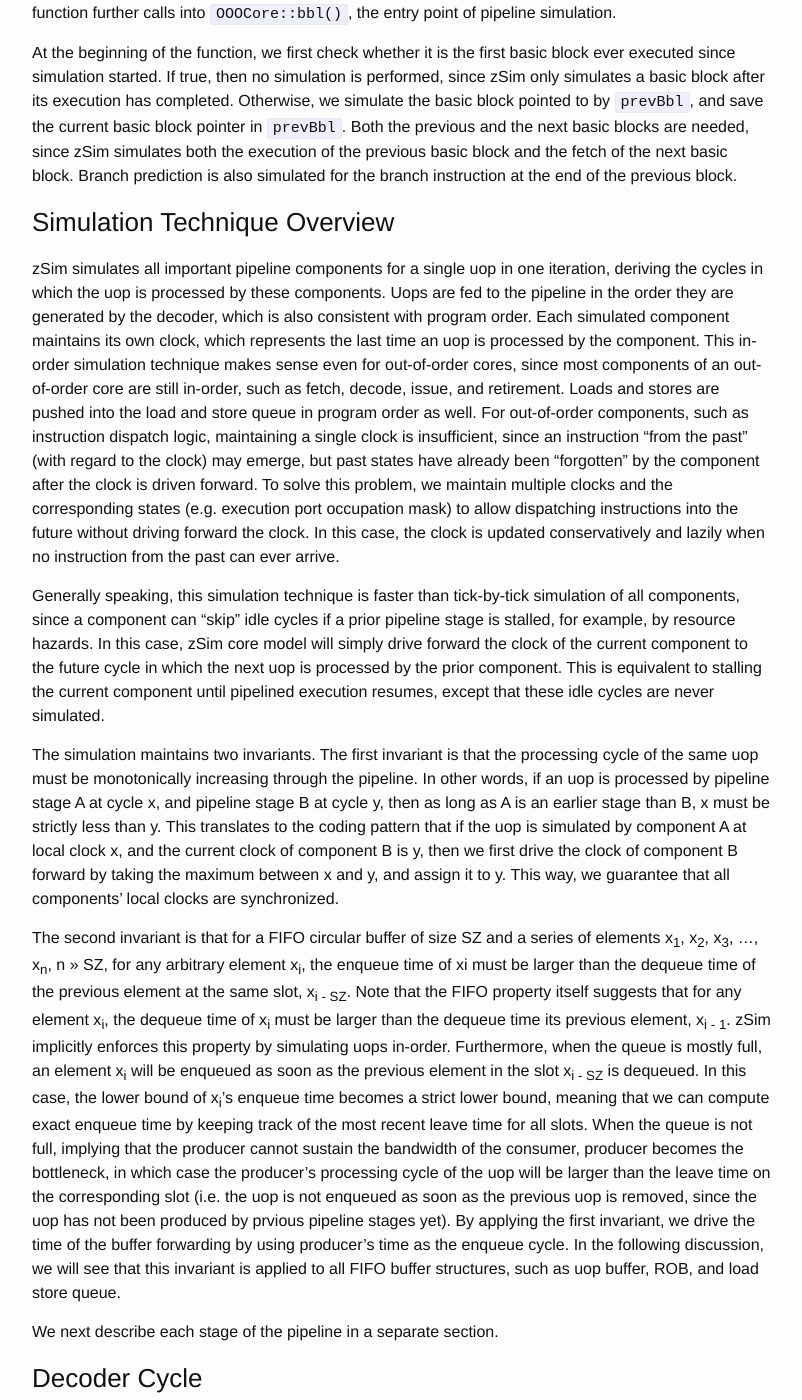
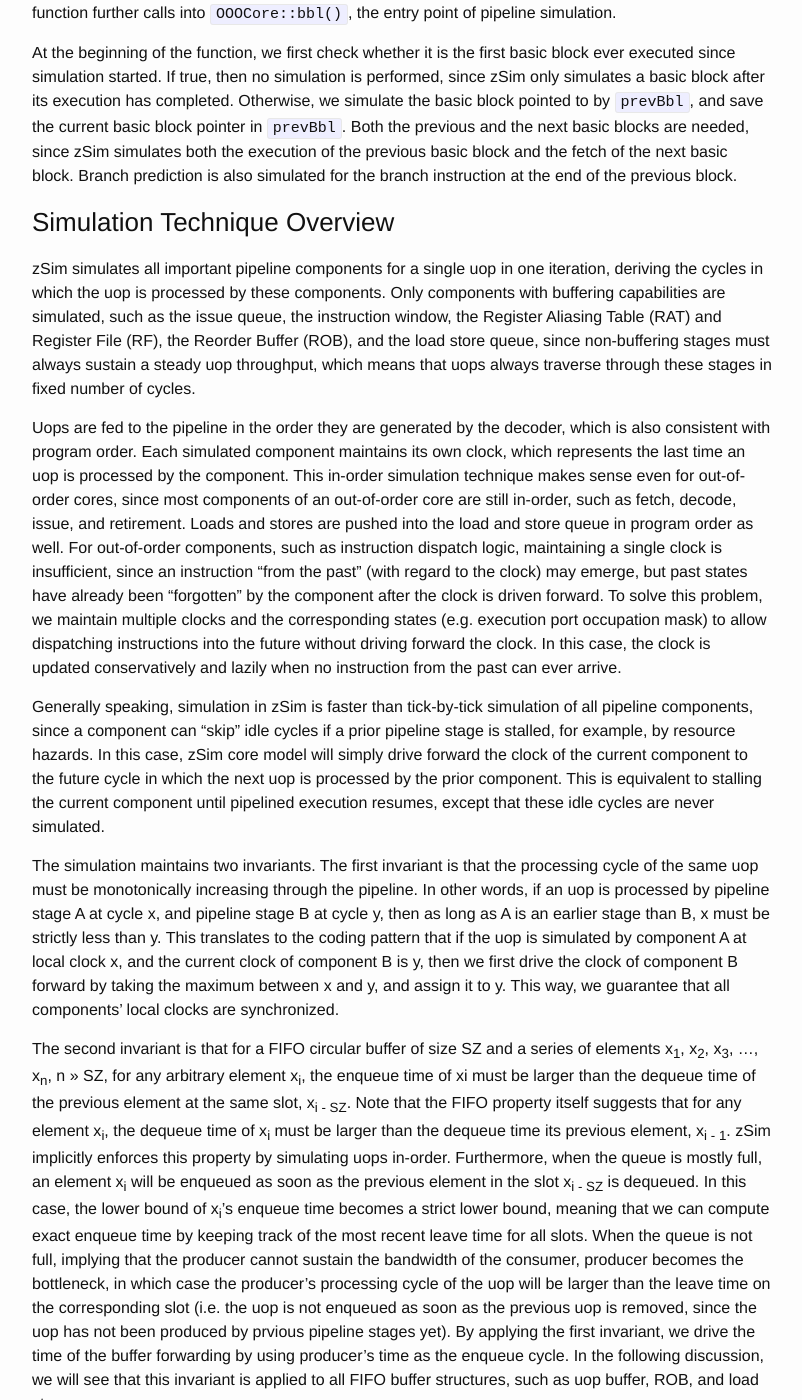
Before and after one commit to wangziqi2013/wangziqi2013.github.io, a Jekyll site: the page built from _posts/2019-12-31-zsim-microarch.markdown, in a window 1280 px wide and 1400 px high, scrolled down 10490 px. Shown: the whole window, without its empty margins (238-1040 px from the left). Built offline with Jekyll 4.4.1, drawn with Linux system fonts in a browser that asks for light colours; some of the changed text lies outside the part shown.

Commit message:
Adding component

```diff
--- a/_posts/2019-12-31-zsim-microarch.markdown
+++ b/_posts/2019-12-31-zsim-microarch.markdown
@@ -379,7 +379,12 @@ next basic block. Branch prediction is also simulated for the branch instruction
 ### Simulation Technique Overview
 
 zSim simulates all important pipeline components for a single uop in one iteration, deriving the cycles in which the uop is
-processed by these components. Uops are fed to the pipeline in the order they are generated by the decoder, which is also
+processed by these components. Only components with buffering capabilities are simulated, such as the issue queue, the
+instruction window, the Register Aliasing Table (RAT) and Register File (RF), the Reorder Buffer (ROB), and the load store
+queue, since non-buffering stages must always sustain a steady uop throughput, which means that uops always traverse through
+these stages in fixed number of cycles.
+
+Uops are fed to the pipeline in the order they are generated by the decoder, which is also
 consistent with program order. Each simulated component maintains its own clock, which represents the last time an uop is
 processed by the component. This in-order simulation technique makes sense even for out-of-order cores, since most components
 of an out-of-order core are still in-order, such as fetch, decode, issue, and retirement. Loads and stores are pushed into
@@ -390,7 +395,7 @@ we maintain multiple clocks and the corresponding states (e.g. execution port oc
 instructions into the future without driving forward the clock. In this case, the clock is updated conservatively
 and lazily when no instruction from the past can ever arrive.
 
-Generally speaking, this simulation technique is faster than tick-by-tick simulation of all components, since a component can
+Generally speaking, simulation in zSim is faster than tick-by-tick simulation of all pipeline components, since a component can
 "skip" idle cycles if a prior pipeline stage is stalled, for example, by resource hazards. In this case, zSim core model
 will simply drive forward the clock of the current component to the future cycle in which the next uop is processed by the
 prior component. This is equivalent to stalling the current component until pipelined execution resumes, except that these
@@ -442,3 +447,5 @@ of the issue queue is a statically determined value implemented as a template ar
 queue and buffer structures such as the ROB, load store queue, and instruction window. According to code comments, this
 design decision is made to avoid the extra level of indirection introduced by dynamically determined structure sizes, since
 in that case the array could not be directly embedded in the struct, as the size of the type is unknown to the compiler.
+The issue queue consists of an array of timestamps (`buf`) and a tail pointer (`idx`) indicating the producing end of the
+queue. Timestamps in the array are leave cycles of the most recent uops that are stored in that location.
```
